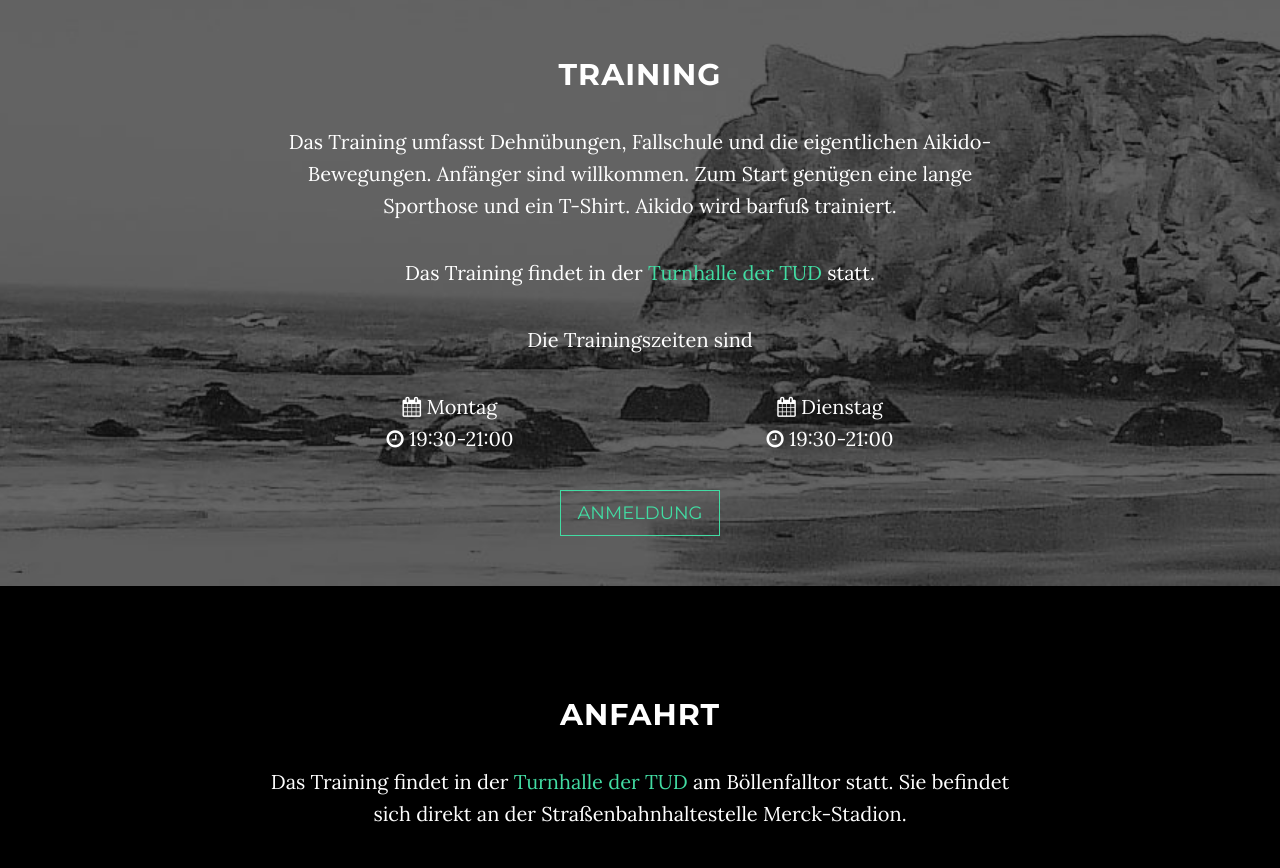
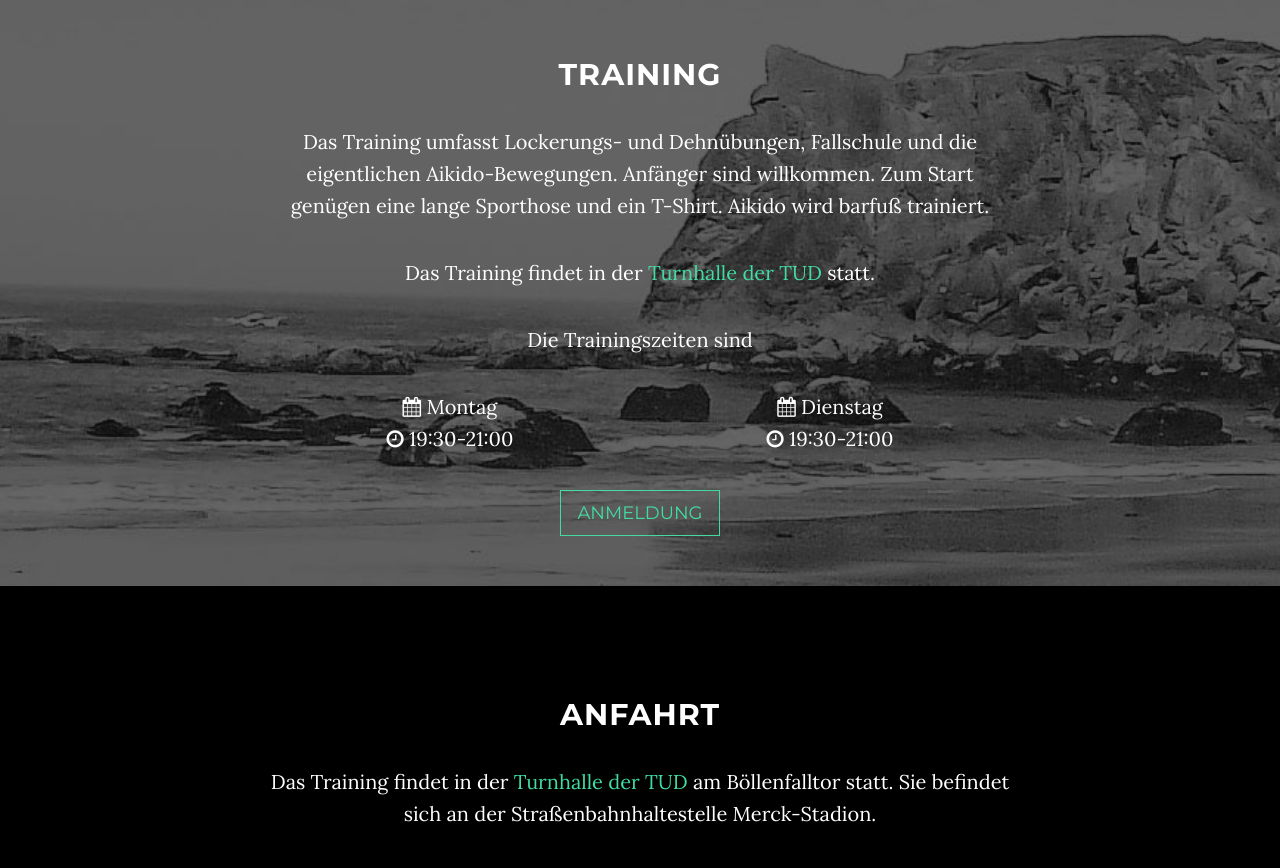
Before and after one commit to einmaliger/aikido-tud, a website: page index.html in a window 1280 px wide. Shown: the part 2660-3528 px from the top of the page. Drawn offline with nearby package versions, Linux system fonts and the light colour scheme; files that its build step writes are made by us from their sources.

Commit message:
Lockerungsuebungen & bessere Wegbeschreibung

```diff
--- a/index.html
+++ b/index.html
@@ -158,7 +158,7 @@
             <div class="container">
                 <div class="col-lg-8 col-lg-offset-2">
                   <h2>Training</h2>
-                  <p>Das Training umfasst Dehn&uuml;bungen, Fallschule und die eigentlichen Aikido-Bewegungen.
+                  <p>Das Training umfasst Lockerungs- und Dehn&uuml;bungen, Fallschule und die eigentlichen Aikido-Bewegungen.
                   Anf&auml;nger sind willkommen.
                   Zum Start gen&uuml;gen eine lange Sporthose und ein T-Shirt.
                   Aikido wird barfu&szlig; trainiert.</p>
@@ -183,7 +183,7 @@
                 <h2>Anfahrt</h2>
                 <p>Das Training findet in der
                 <a href="http://www.usz.tu-darmstadt.de/unisport/sportstaetten___lageplaene/sporthalle_tu_darmstadt/sporthalle_tu_darmstadt.de.jsp">Turnhalle der TUD</a> am B&ouml;llenfalltor statt.
-                Sie befindet sich direkt an der Stra&szlig;enbahnhaltestelle Merck-Stadion.</p>
+                Sie befindet sich an der Stra&szlig;enbahnhaltestelle Merck-Stadion.</p>
             </div>
         </div>
     </section>
```
